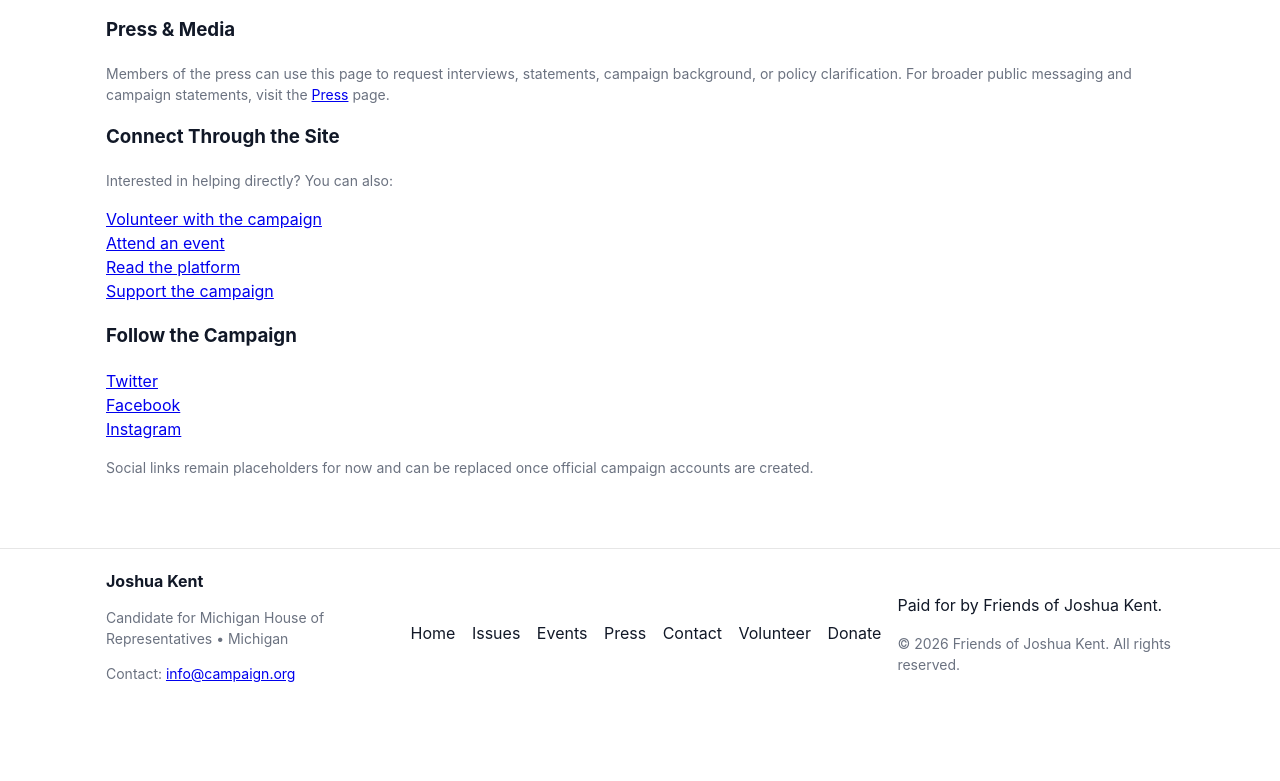
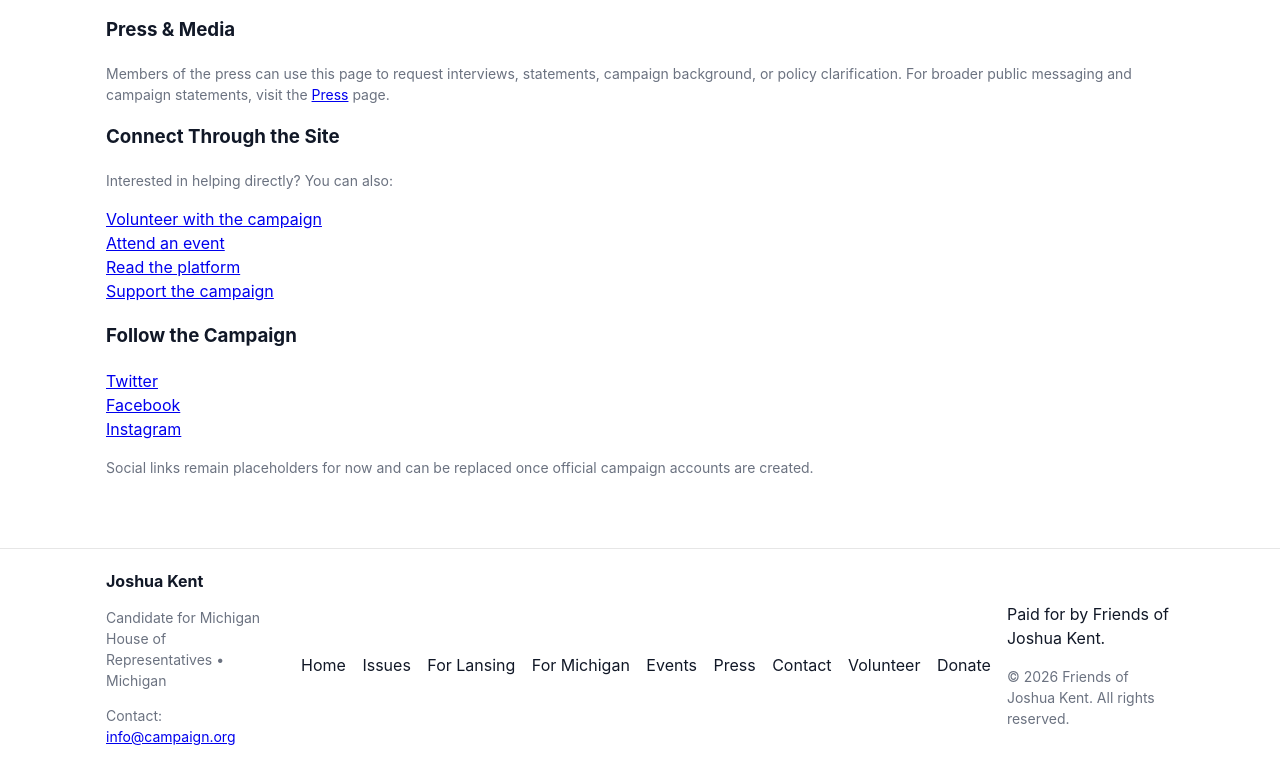
Before and after one commit to joshuaokent-spec/Initial-campaign-site-template, a website: page contact.html in a window 1280 px wide. Shown: the part 1577-2358 px from the top of the page. Before the commit the page ends 2295 px from the top, so only its background shows below. Drawn offline with Linux system fonts and the light colour scheme.

Commit message:
fixed footer navi

```diff
--- a/contact.html
+++ b/contact.html
@@ -265,6 +265,8 @@
       <div class="footer-links" aria-label="Footer links">
         <a href="index.html">Home</a>
         <a href="issues.html">Issues</a>
+        <a href="for-lansing.html">For Lansing</a>
+        <a href="for-michigan.html">For Michigan</a>
         <a href="events.html">Events</a>
         <a href="press.html">Press</a>
         <a href="contact.html">Contact</a>
```
Also changed, not shown: donate.html (+2 -0 lines), events.html (+2 -0 lines), for-lansing.html (+1 -0 lines), index.html (+2 -0 lines), issues.html (+2 -0 lines), press.html (+2 -0 lines), volunteer.html (+2 -0 lines).
